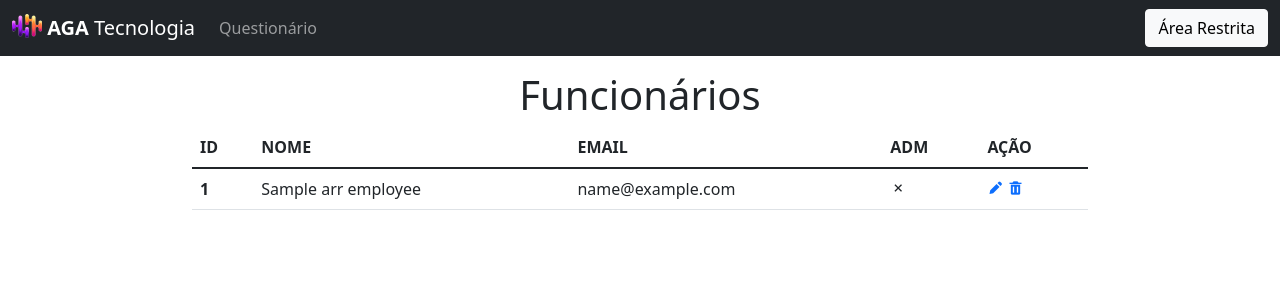
After one commit to gaboliveiradev/DESAFIO_FATEC, a PHP site: template View/modules/Employee/employee_manage.php in a window 1280 px wide. The commit adds this page. Shown: the top 300 px of the page. Run offline with PHP 8.4, Linux system fonts and the light colour scheme; the template is opened without the code that fills it: most values are stand-ins (such as "Sample title", 1, 10 or a date in 2020).

Commit message:
estilização + exibição dos dados de funcionário do db

```diff
--- a/Model/EmployeeModel.php
+++ b/Model/EmployeeModel.php
@@ -7,4 +7,9 @@
             $dao = new EmployeeDAO();
             $dao->insertEmployee($this);
         }
+
+        public function getAllRows() {
+            $dao = new EmployeeDAO();
+            return $dao->getAllRows();
+        }
     }
--- /dev/null
+++ b/View/css/employee_manage.css
@@ -0,0 +1,14 @@
+.container-employee {
+    display: flex;
+    justify-content: center;
+    align-items: center;
+    flex-direction: column;
+}
+
+.section-employees {
+    width: 70%;
+}
+
+.section-header h1 {
+    margin-top: 15px;
+}
--- a/View/includes/cabecalho.php
+++ b/View/includes/cabecalho.php
@@ -31,7 +31,7 @@
                   Funcionários
                 </a>
                 <ul class="dropdown-menu" aria-labelledby="navbarDropdown">
-                  <li><a class="dropdown-item" href="#">Visualizar</a></li>
+                  <li><a class="dropdown-item" href="/employee-manage">Visualizar</a></li>
                   <li><a class="dropdown-item" href="/employee/form">Cadastrar</a></li>
                 </ul>
               </li>
--- a/View/modules/Employee/employee_form.php
+++ b/View/modules/Employee/employee_form.php
@@ -36,13 +36,11 @@
                 <label class="form-check-label" for="exampleCheck1">Administrador</label>
             </div>
             <div class="d-grid gap-2">
-              <br>
-              <?php $msg = (!isset($_GET['id'])) ? "Registrar" : "Atualizar" ?>
-              <button class="btn btn-dark" type="submit"><?= $msg ?></button>
+                <?php $msg = (!isset($_GET['id'])) ? "Registrar" : "Atualizar" ?>
+                <button class="btn btn-dark" type="submit"><?= $msg ?></button>
             </div>
         </form>
     </main>
-
     <?php include "./View/includes/js_config.php" ?>
 </body>
 </html>
--- /dev/null
+++ b/View/modules/Employee/employee_manage.php
@@ -0,0 +1,50 @@
+<!DOCTYPE html>
+<html lang="pt-br">
+<head>
+    <meta charset="UTF-8">
+    <meta http-equiv="X-UA-Compatible" content="IE=edge">
+    <meta name="viewport" content="width=device-width, initial-scale=1.0">
+    <?php include "./View/includes/css_config.php" ?>
+    <link rel="stylesheet" href="./../../../View/css/employee_manage.css">
+    <title>AGA Tecnologia - Área Restrita | Gerenciar Funcionários</title>
+</head>
+<body>
+    <header>
+        <?php include "./View/includes/cabecalho.php" ?>
+    </header>
+    <main class="container-employee">
+        <section class="section-header">
+            <h1>Funcionários</h1>
+        </section>
+        <section class="section-employees">
+        <table class="table">
+          <thead>
+            <tr>
+              <th scope="col">ID</th>
+              <th scope="col">NOME</th>
+              <th scope="col">EMAIL</th>
+              <th scope="col">ADM</th>
+              <th scope="col">AÇÃO</th>
+            </tr>
+          </thead>
+          <tbody>
+            <?php foreach($arr_employee as $item): ?>
+                <tr>
+                  <th scope="row"><?= $item->id ?></th>
+                  <td><?= $item->nome ?></td>
+                  <td><?= $item->email ?></td>
+                  <?php $item->adm = ($item->adm == "S") ? "<i class='bx bx-check'></i>" : "<i class='bx bx-x'></i>" ?>
+                  <td><?= $item->adm ?></td>
+                  <td>
+                    <a href=""><i class='bx bxs-pencil'></i></a>
+                    <a href=""><i class='bx bxs-trash'></i></a>
+                  </td>
+                </tr>
+            <?php endforeach; ?>
+          </tbody>
+        </table>
+        </section>
+    </main>
+    <?php include "./View/includes/js_config.php" ?>
+</body>
+</html>
--- a/rotas.php
+++ b/rotas.php
@@ -55,6 +55,10 @@
             EmployeeController::saveEmployee();
         break;
 
+        case "/employee-manage":
+            EmployeeController::employeeManage();
+        break;
+
         // --= Login =--
         case "/login":
             LoginController::loginView();
```
Also changed, not shown: Controller/EmployeeController.php (+7 -0 lines), DAO/EmployeeDAO.php (+9 -0 lines).
